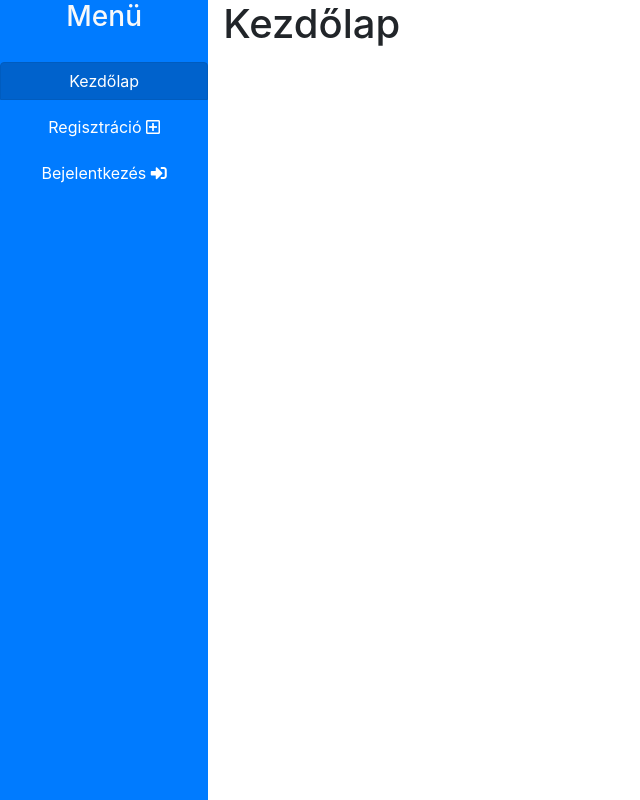
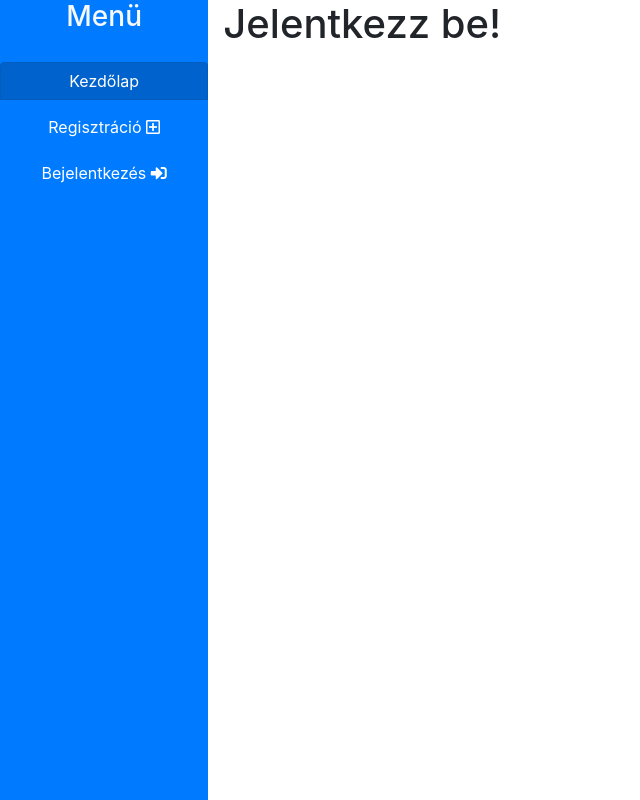
Before and after one commit to vereczkibalint/runtime_terror, a React (Create React App) app in the folder src/frontend/: page / in a window 1280 px wide. Shown: the whole page, without its empty margins (0-640 px from the left). Built offline with nearby package versions, Linux system fonts and the light colour scheme.

Commit message:
Update Home.js

```diff
--- a/src/frontend/src/components/pages/Home.js
+++ b/src/frontend/src/components/pages/Home.js
@@ -8,7 +8,7 @@ const Home = ({ auth }) => {
     return (
       <div>
         <div className="d-flex justify-content-between">
-          <h1>Kezdőlap</h1>
+          <h1>Jelentkezz be!</h1>
         </div>
       </div>
     );
```
